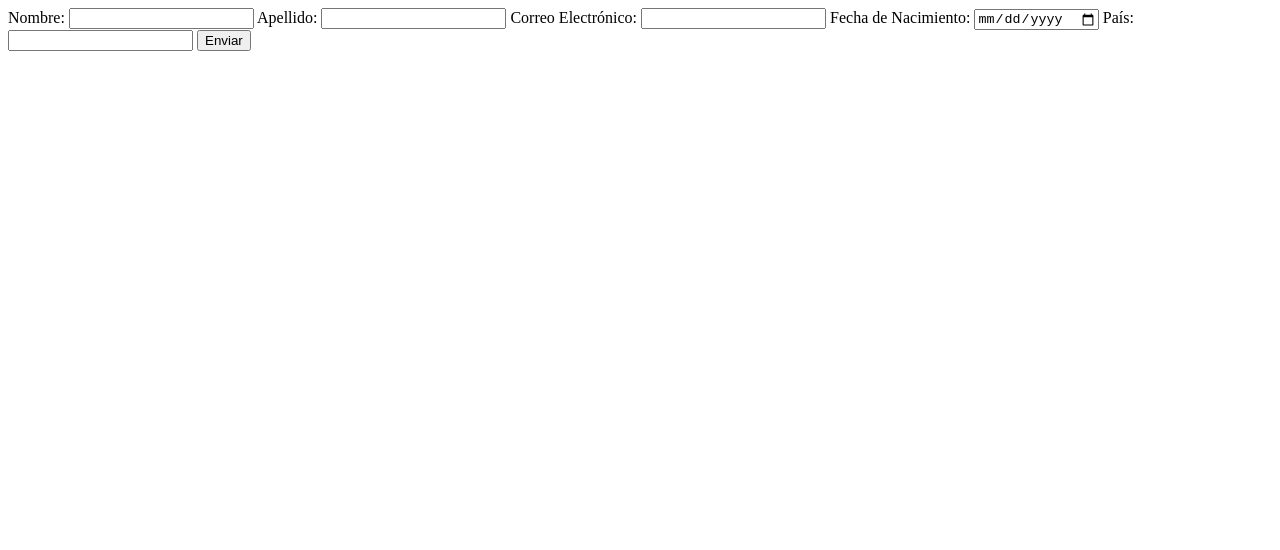
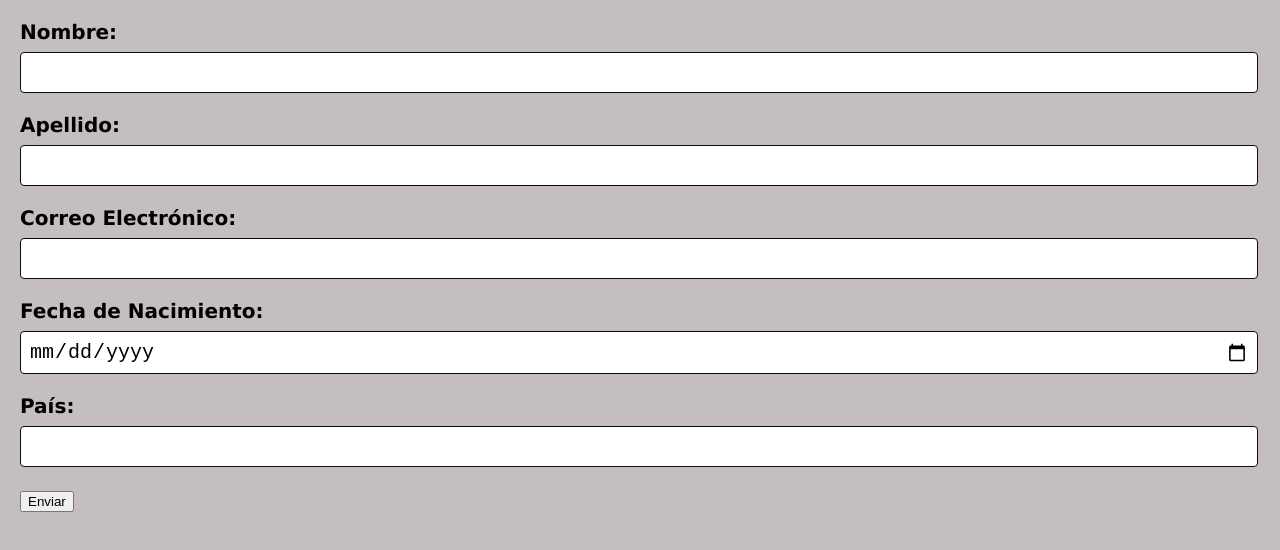
Before and after one commit to roxymarchetto/Full-Stack-Developer, a plain HTML site: page Tarea_1/index.html in a window 1280 px wide. Drawn offline with Linux system fonts and the light colour scheme.

Commit message:
Ejercio 1

```diff
--- a/Tarea_1/index.html
+++ b/Tarea_1/index.html
@@ -3,7 +3,8 @@
 <head>
     <meta charset="UTF-8">
     <meta name="viewport" content="width=device-width, initial-scale=1.0">
-<title>Formulario</title>
+    <title>Formulario</title>
+    <link rel="stylesheet" href="styles.css">
 </head>
 <body>
     <label for="nombre">Nombre:</label>
@@ -23,5 +24,7 @@
 
     <input type="submit" value="Enviar">
 
+
+
 </body>
 </html>
--- /dev/null
+++ b/Tarea_1/styles.css
@@ -0,0 +1,35 @@
+body {
+    font-family: Verdana, Geneva, Tahoma, sans-serif, sans-serif;
+    background-color: #c4bebe;
+    margin: 0;
+    padding: 20px;
+    font-size: 20px;
+}
+form {
+    background-color: #ffffff;
+    padding: 20px;
+    border-radius: 8px;
+    box-shadow: 0 0 10px rgba(0, 0, 0, 0.1);
+    max-width: 500px;
+    margin: auto;
+}
+label {
+    display: block;
+    margin-bottom: 8px;
+    font-weight: bold;
+}
+input[type="text"],
+input[type="email"],
+input[type="number"],
+input[type="date"],
+textarea {
+    width: calc(100% - 20px);
+    padding: 8px;
+    margin-bottom: 20px;
+    border: 1px solid #0c0c0c;
+    border-radius: 4px;
+    font-size: 20px;
+}
+input[type="submit"]:hover {
+    background-color: #4589a0;
+}
```
